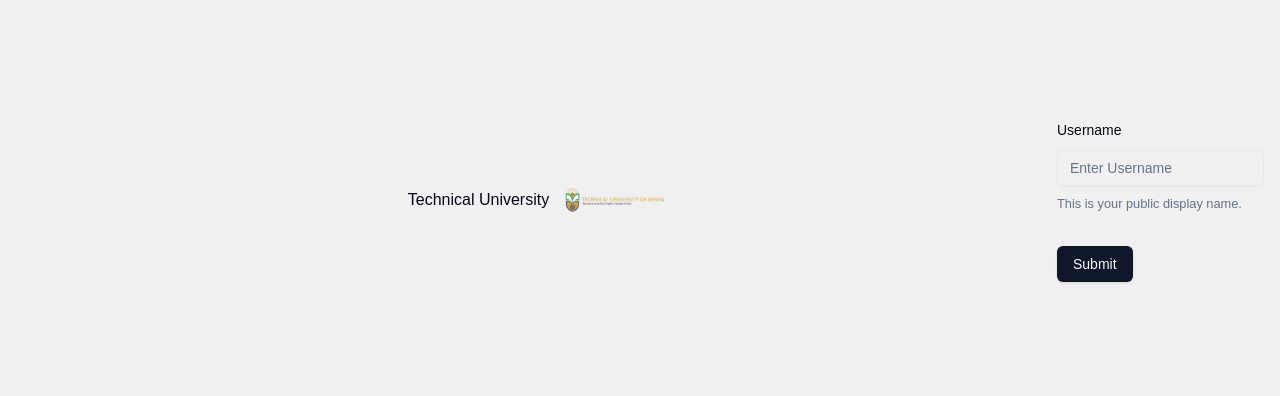
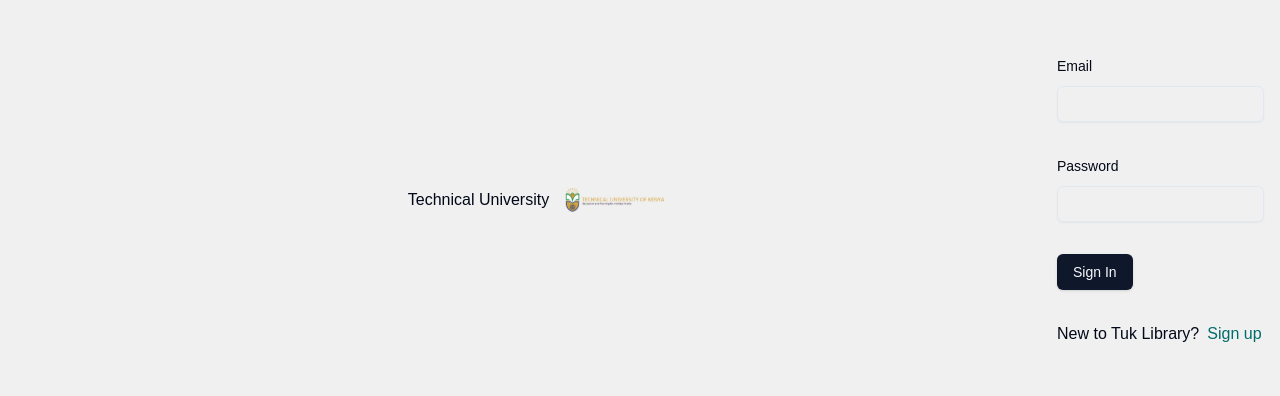
Before and after one commit to Southern-Just/tuk-library-system, a Next.js app: page /sign-in in a window 1280 px wide. Shown: the part 200-596 px from the top of the page. Built offline with nearby package versions, Linux system fonts and the light colour scheme; a web font is replaced by a local one.

Commit message:
Form streamlining

```diff
--- a/components/Auth.tsx
+++ b/components/Auth.tsx
@@ -7,13 +7,14 @@ import { Button } from "@/components/ui/button";
 import {
     Form,
     FormControl,
-    FormDescription,
     FormField,
     FormItem,
     FormLabel,
     FormMessage,
 } from "@/components/ui/form";
 import { Input } from "@/components/ui/input";
+import {FIELD_NAMES, FIELD_TYPES} from "@/constants";
+import Link from "next/link";
 
 interface Props <T extends FieldValues>{
     type: "SIGN_IN" | "SIGN_UP";
@@ -22,6 +23,7 @@ interface Props <T extends FieldValues>{
     onSubmit:(data:T) => Promise<{success:boolean, error?: string}>;
 }
 const Auth = <T extends FieldValues>({type,schema,defaultValues,onSubmit}: Props<T>) => {
+    const isSignIn = type === "SIGN_IN"
     const form: UseFormReturn<T> = useForm({
         resolver: zodResolver(schema),
         defaultValues: defaultValues as DefaultValues<T>
@@ -33,23 +35,27 @@ const Auth = <T extends FieldValues>({type,schema,defaultValues,onSubmit}: Props
     return (
         <Form {...form}>
             <form onSubmit={form.handleSubmit(onSubmit)} className="space-y-8">
+                { Object.keys(defaultValues).map((field)=>(
+
                 <FormField
+                    key={field}
                     control={form.control}
-                    name="username"
+                    name={field as Path<T>}
                     render={({ field }) => (
                         <FormItem>
-                            <FormLabel>Username</FormLabel>
+                            <FormLabel>{FIELD_NAMES[field.name as keyof typeof FIELD_NAMES]}</FormLabel>
                             <FormControl>
-                                <Input placeholder="Enter Username" {...field} />
+                                <Input type={ FIELD_TYPES[field.name as keyof typeof  FIELD_TYPES]} {...field} />
                             </FormControl>
-                            <FormDescription>
-                                This is your public display name.
-                            </FormDescription>
                             <FormMessage />
                         </FormItem>
                     )}
                 />
-                <Button type="submit">Submit</Button>
+                    ))}
+                <Button type="submit">{isSignIn? "Sign In" : "Sign Up"}</Button>
+                <div className='flex gap-2'>
+                    <p>{isSignIn? 'New to Tuk Library?':  'Already have an account?'}</p>
+                    <Link className="text-blue" href={isSignIn ? '/sign-up' : "/sign-in"}> {isSignIn ? 'Sign up' : "Sign in"}</Link></div>
             </form>
         </Form>
     )
--- a/constants/index.ts
+++ b/constants/index.ts
@@ -1,3 +1,20 @@
+
+export const FIELD_NAMES = {
+    fullName: "Full Name",
+    email: "Email",
+    schoolId: "School Id",
+    schoolCard: "Upload school card required",
+    password: "Password",
+}
+
+export const FIELD_TYPES = {
+    fullName: "text",
+    email:"email",
+    schoolId:"number",
+    password:"password",
+}
+
+
 export const sampleBooks = [
     {
         id: 1,
--- a/lib/validations.ts
+++ b/lib/validations.ts
@@ -1,11 +1,9 @@
-"use client"
-
 import { z } from "zod"
 
 export const signInSchema = z.object({
     email: z.string().email(),
     password: z.string().min(8),
-})
+});
 
 export const signUpSchema = z.object({
     fullName: z.string().min(3),
```
